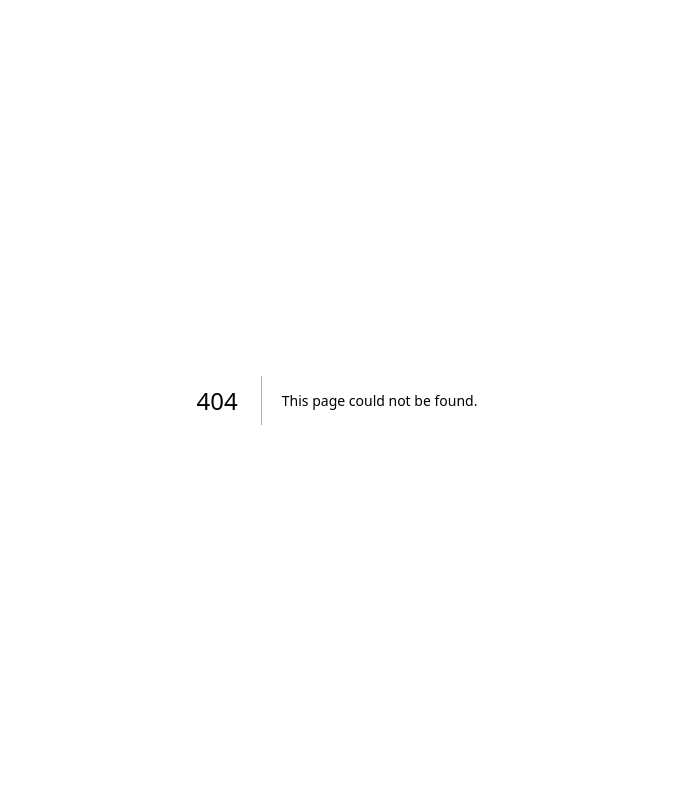
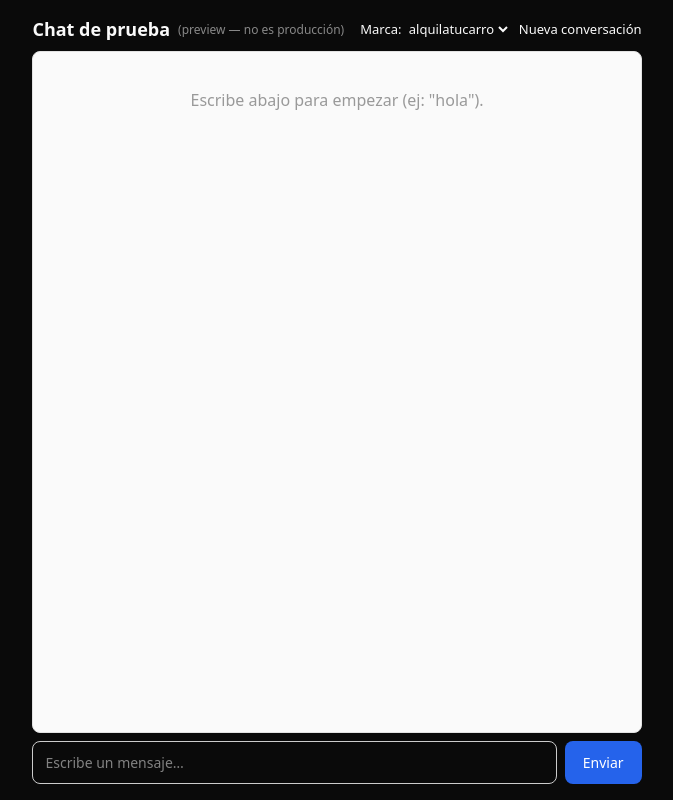
Before and after one commit to amaw-sas/rentacar-dashboard, a Next.js app: page /chat-test in a window 1280 px wide. Before the commit this address had no page. Shown: the whole page, without its empty margins (303-976 px from the left). Built offline with nearby package versions, Linux system fonts and the light colour scheme.

Commit message:
test(chat): standalone /chat-test page for manual preview testing (not for prod)

```diff
--- /dev/null
+++ b/app/chat-test/page.tsx
@@ -0,0 +1,222 @@
+"use client";
+
+// Standalone chat test page (preview only). Talks to this deployment's
+// /api/chat so the team can exercise the bot manually. Not part of the
+// product — remove before merging the chat fix to production.
+
+import { useRef, useState } from "react";
+
+type Part = { type: "text"; text: string };
+type Msg = { role: "user" | "assistant"; parts: Part[] };
+
+const BRANDS = ["alquilatucarro", "alquilame", "alquicarros"];
+
+export default function ChatTestPage() {
+  const [brand, setBrand] = useState(BRANDS[0]);
+  const [messages, setMessages] = useState<Msg[]>([]);
+  const [input, setInput] = useState("");
+  const [busy, setBusy] = useState(false);
+  const convId = useRef<string | undefined>(undefined);
+  const scroller = useRef<HTMLDivElement>(null);
+
+  function scrollDown() {
+    requestAnimationFrame(() => {
+      scroller.current?.scrollTo({ top: scroller.current.scrollHeight });
+    });
+  }
+
+  async function send() {
+    const text = input.trim();
+    if (!text || busy) return;
+    setInput("");
+    const next: Msg[] = [...messages, { role: "user", parts: [{ type: "text", text }] }];
+    // Placeholder assistant message we stream into.
+    next.push({ role: "assistant", parts: [{ type: "text", text: "" }] });
+    setMessages(next);
+    setBusy(true);
+    scrollDown();
+
+    const assistantIdx = next.length - 1;
+    const history = next.slice(0, assistantIdx); // exclude the empty placeholder
+
+    try {
+      const res = await fetch("/api/chat", {
+        method: "POST",
+        headers: { "Content-Type": "application/json" },
+        body: JSON.stringify({ brand, conversationId: convId.current, messages: history }),
+      });
+      const cid = res.headers.get("x-conversation-id");
+      if (cid) convId.current = cid;
+
+      if (!res.body) throw new Error("sin respuesta");
+      const reader = res.body.getReader();
+      const dec = new TextDecoder();
+      let buf = "";
+      let acc = "";
+
+      for (;;) {
+        const { done, value } = await reader.read();
+        if (done) break;
+        buf += dec.decode(value, { stream: true });
+        const lines = buf.split("\n");
+        buf = lines.pop() ?? "";
+        for (const line of lines) {
+          if (!line.startsWith("data:")) continue;
+          const p = line.slice(5).trim();
+          if (!p || p === "[DONE]") continue;
+          let e: { type?: string; delta?: string; text?: string };
+          try {
+            e = JSON.parse(p);
+          } catch {
+            continue;
+          }
+          if (e.type === "text-delta") {
+            acc += e.delta ?? e.text ?? "";
+            setMessages((cur) => {
+              const copy = [...cur];
+              copy[assistantIdx] = { role: "assistant", parts: [{ type: "text", text: acc }] };
+              return copy;
+            });
+            scrollDown();
+          }
+        }
+      }
+      if (!acc) {
+        setMessages((cur) => {
+          const copy = [...cur];
+          copy[assistantIdx] = {
+            role: "assistant",
+            parts: [{ type: "text", text: "(sin texto en la respuesta)" }],
+          };
+          return copy;
+        });
+      }
+    } catch (err) {
+      setMessages((cur) => {
+        const copy = [...cur];
+        copy[assistantIdx] = {
+          role: "assistant",
+          parts: [{ type: "text", text: `⚠️ Error: ${String(err)}` }],
+        };
+        return copy;
+      });
+    } finally {
+      setBusy(false);
+      scrollDown();
+    }
+  }
+
+  function reset() {
+    setMessages([]);
+    convId.current = undefined;
+  }
+
+  return (
+    <div
+      style={{
+        maxWidth: 720,
+        margin: "0 auto",
+        padding: 16,
+        fontFamily: "system-ui, sans-serif",
+        display: "flex",
+        flexDirection: "column",
+        height: "100dvh",
+      }}
+    >
+      <div style={{ display: "flex", alignItems: "center", gap: 8, marginBottom: 8 }}>
+        <strong style={{ fontSize: 18 }}>Chat de prueba</strong>
+        <span style={{ fontSize: 12, color: "#888" }}>(preview — no es producción)</span>
+        <span style={{ flex: 1 }} />
+        <label style={{ fontSize: 13 }}>
+          Marca:{" "}
+          <select value={brand} onChange={(e) => { setBrand(e.target.value); reset(); }}>
+            {BRANDS.map((b) => (
+              <option key={b} value={b}>
+                {b}
+              </option>
+            ))}
+          </select>
+        </label>
+        <button onClick={reset} style={{ fontSize: 13 }}>
+          Nueva conversación
+        </button>
+      </div>
+
+      <div
+        ref={scroller}
+        style={{
+          flex: 1,
+          overflowY: "auto",
+          border: "1px solid #e2e2e2",
+          borderRadius: 8,
+          padding: 12,
+          background: "#fafafa",
+          display: "flex",
+          flexDirection: "column",
+          gap: 10,
+        }}
+      >
+        {messages.length === 0 && (
+          <p style={{ color: "#999", textAlign: "center", marginTop: 24 }}>
+            Escribe abajo para empezar (ej: &quot;hola&quot;).
+          </p>
+        )}
+        {messages.map((m, i) => (
+          <div
+            key={i}
+            style={{
+              alignSelf: m.role === "user" ? "flex-end" : "flex-start",
+              maxWidth: "85%",
+              background: m.role === "user" ? "#2563eb" : "#fff",
+              color: m.role === "user" ? "#fff" : "#111",
+              border: m.role === "user" ? "none" : "1px solid #e2e2e2",
+              borderRadius: 12,
+              padding: "8px 12px",
+              whiteSpace: "pre-wrap",
+              fontSize: 14,
+              lineHeight: 1.45,
+            }}
+          >
+            {m.parts.map((p) => p.text).join("") || (m.role === "assistant" && busy ? "…" : "")}
+          </div>
+        ))}
+      </div>
+
+      <form
+        onSubmit={(e) => {
+          e.preventDefault();
+          send();
+        }}
+        style={{ display: "flex", gap: 8, marginTop: 8 }}
+      >
+        <input
+          value={input}
+          onChange={(e) => setInput(e.target.value)}
+          placeholder="Escribe un mensaje…"
+          style={{
+            flex: 1,
+            padding: "10px 12px",
+            borderRadius: 8,
+            border: "1px solid #ccc",
+            fontSize: 14,
+          }}
+        />
+        <button
+          type="submit"
+          disabled={busy || !input.trim()}
+          style={{
+            padding: "10px 18px",
+            borderRadius: 8,
+            border: "none",
+            background: busy ? "#9ca3af" : "#2563eb",
+            color: "#fff",
+            fontSize: 14,
+            cursor: busy ? "default" : "pointer",
+          }}
+        >
+          {busy ? "…" : "Enviar"}
+        </button>
+      </form>
+    </div>
+  );
+}
--- a/middleware.ts
+++ b/middleware.ts
@@ -12,6 +12,7 @@ export const PUBLIC_API_PREFIXES = [
   "/api/openapi",
   "/api/mcp",
   "/api/chat",
+  "/chat-test",
 ];
 
 export async function middleware(request: NextRequest) {
```
